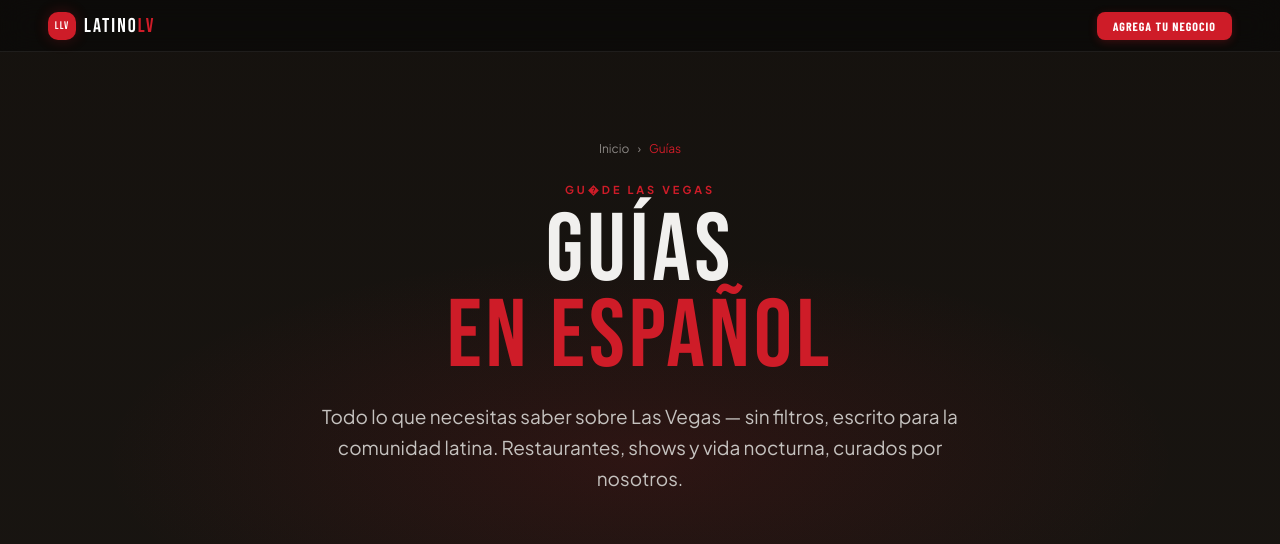
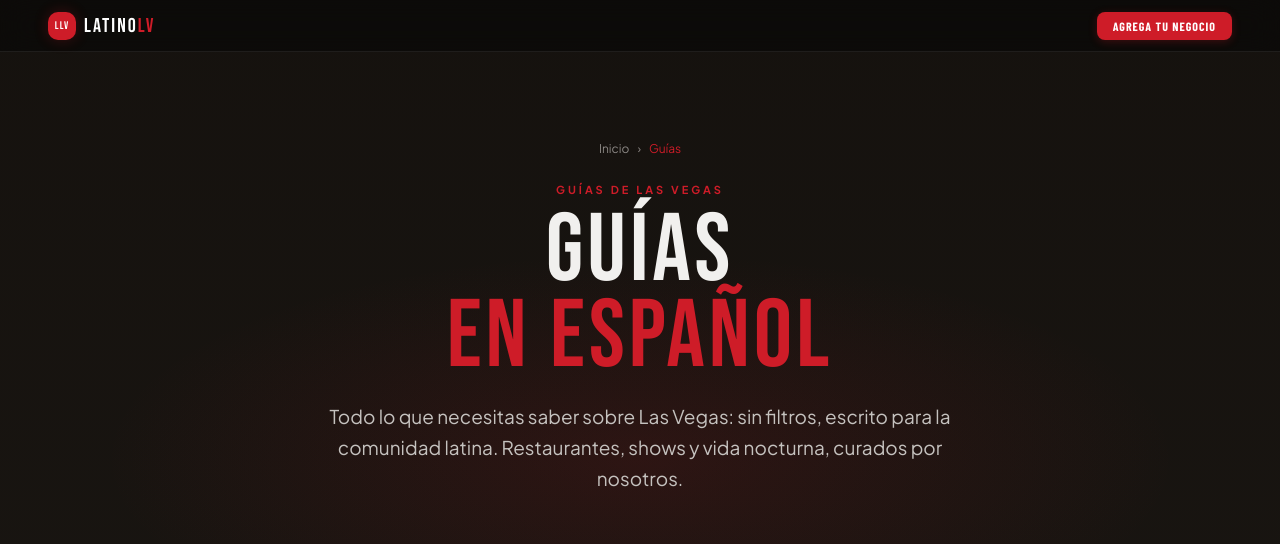
Before and after one commit to EstebanTala/latino-las-vegas, a Next.js app: page /guia in a window 1280 px wide. Shown: the top 544 px of the page. Built offline with nearby package versions, Linux system fonts and the light colour scheme; no server answers.

Commit message:
Fix corrupted text in /guia hero eyebrow

```diff
--- a/src/app/guia/page.tsx
+++ b/src/app/guia/page.tsx
@@ -91,14 +91,14 @@ export default function GuiasIndex() {
             <span className="text-[12px] text-red">Guías</span>
           </div>
           <div className="text-[11px] font-bold tracking-[3px] uppercase text-red mb-2.5">
-            Gu�de Las Vegas
+            Guías de Las Vegas
           </div>
           <h1 className="font-display text-[clamp(48px,8vw,96px)] tracking-[4px] leading-[0.9] mb-5 text-dark-text">
             GUÍAS<br />
             <span className="text-red">EN ESPAÑOL</span>
           </h1>
           <p className="text-[19px] text-dark-text-2 max-w-[640px] mx-auto leading-relaxed">
-            Todo lo que necesitas saber sobre Las Vegas — sin filtros, escrito
+            Todo lo que necesitas saber sobre Las Vegas: sin filtros, escrito
             para la comunidad latina. Restaurantes, shows y vida nocturna,
             curados por nosotros.
           </p>
```
Also changed, not shown: 1 other file (tests, documents, lock files or other folders).
